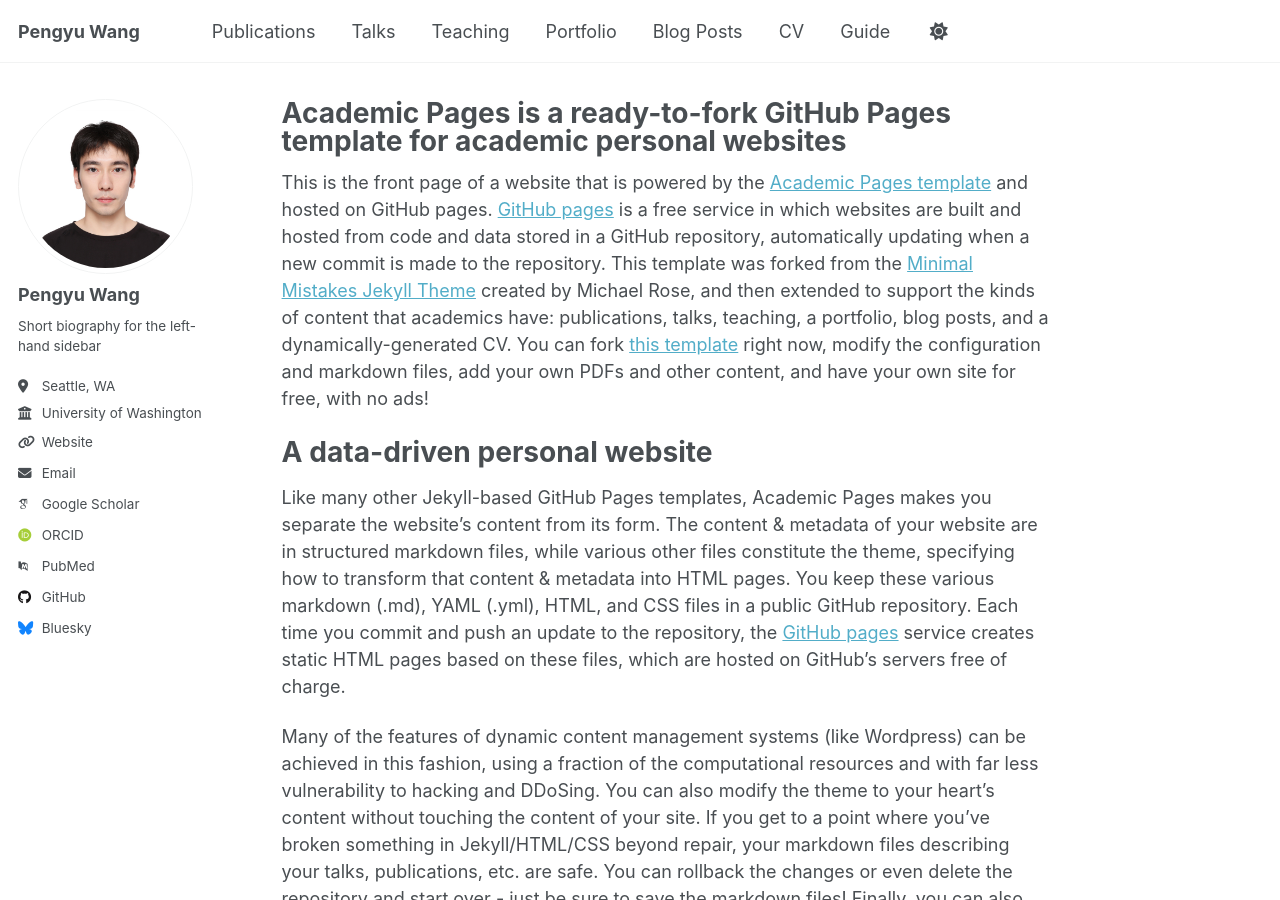
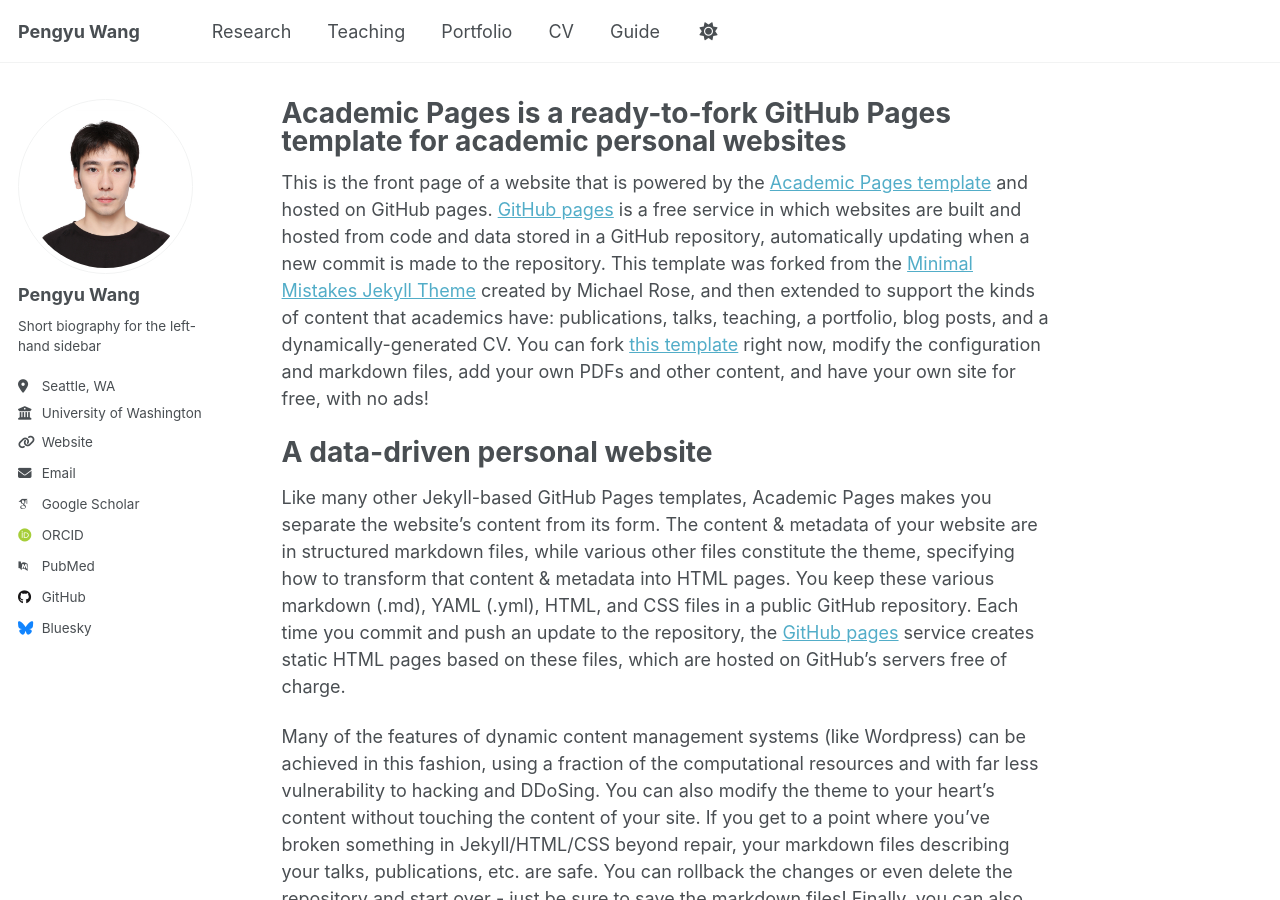
Before and after one commit to MithrandiRAaron/mithrandiraaron.github.io, a Jekyll site: the page built from _pages/about.md, in a window 1280 px wide and 900 px high. Built offline with Jekyll 4.4.1, drawn with Linux system fonts in a browser that asks for light colours; some web fonts are replaced.

Commit message:
Update navigation.yml

```diff
--- a/_data/navigation.yml
+++ b/_data/navigation.yml
@@ -8,11 +8,11 @@
 #      Markdown formatted page while the second is generated using JSON.
 
 main:
-  - title: "Publications"
+  - title: "Research"
     url: /publications/
 
-  - title: "Talks"
-    url: /talks/
+  #- title: "Talks"
+  #  url: /talks/
 
   - title: "Teaching"
     url: /teaching/
@@ -20,8 +20,8 @@ main:
   - title: "Portfolio"
     url: /portfolio/
 
-  - title: "Blog Posts"
-    url: /year-archive/
+  #- title: "Blog Posts"
+  #  url: /year-archive/
 
   - title: "CV"
     url: /cv/
```
